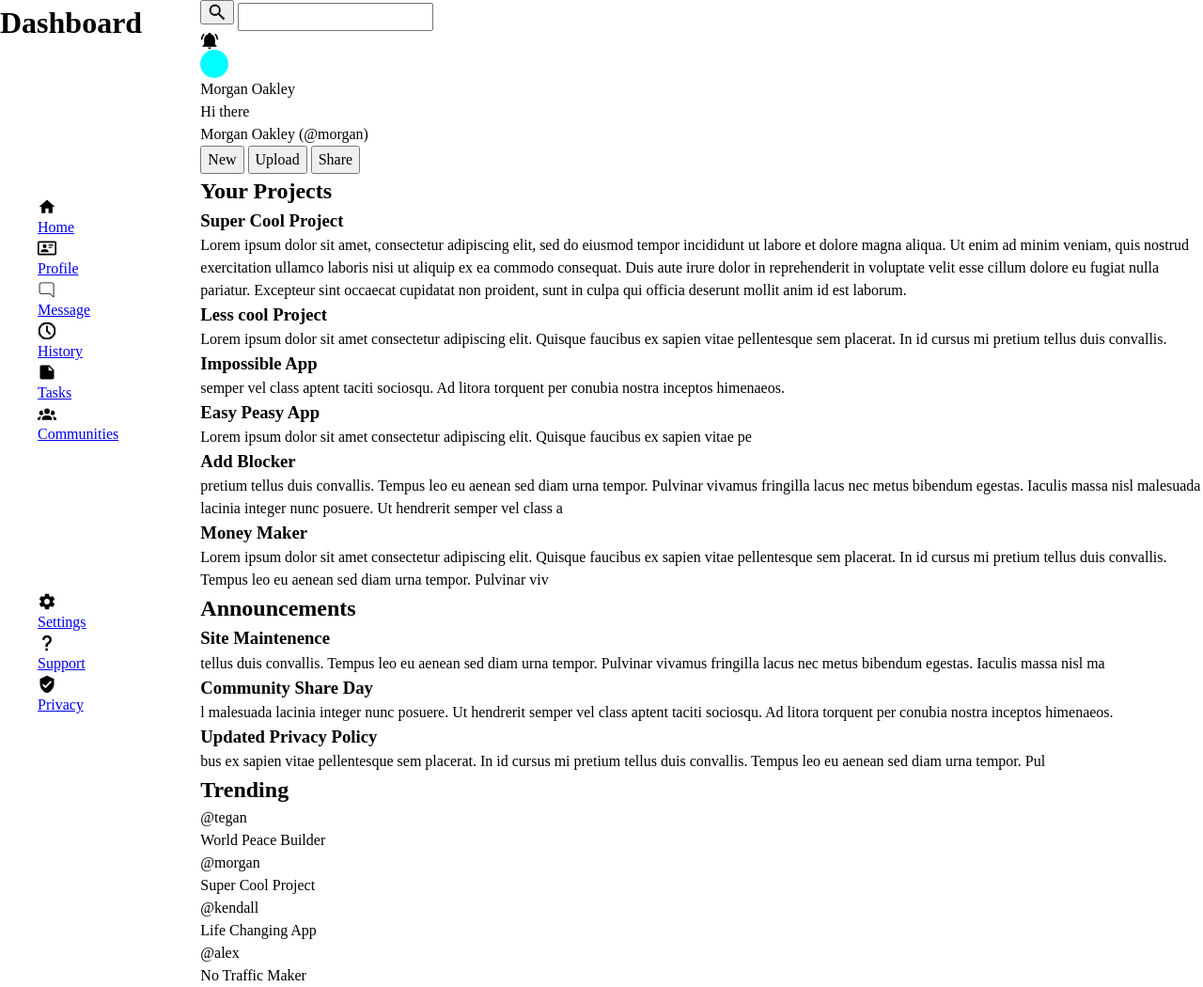
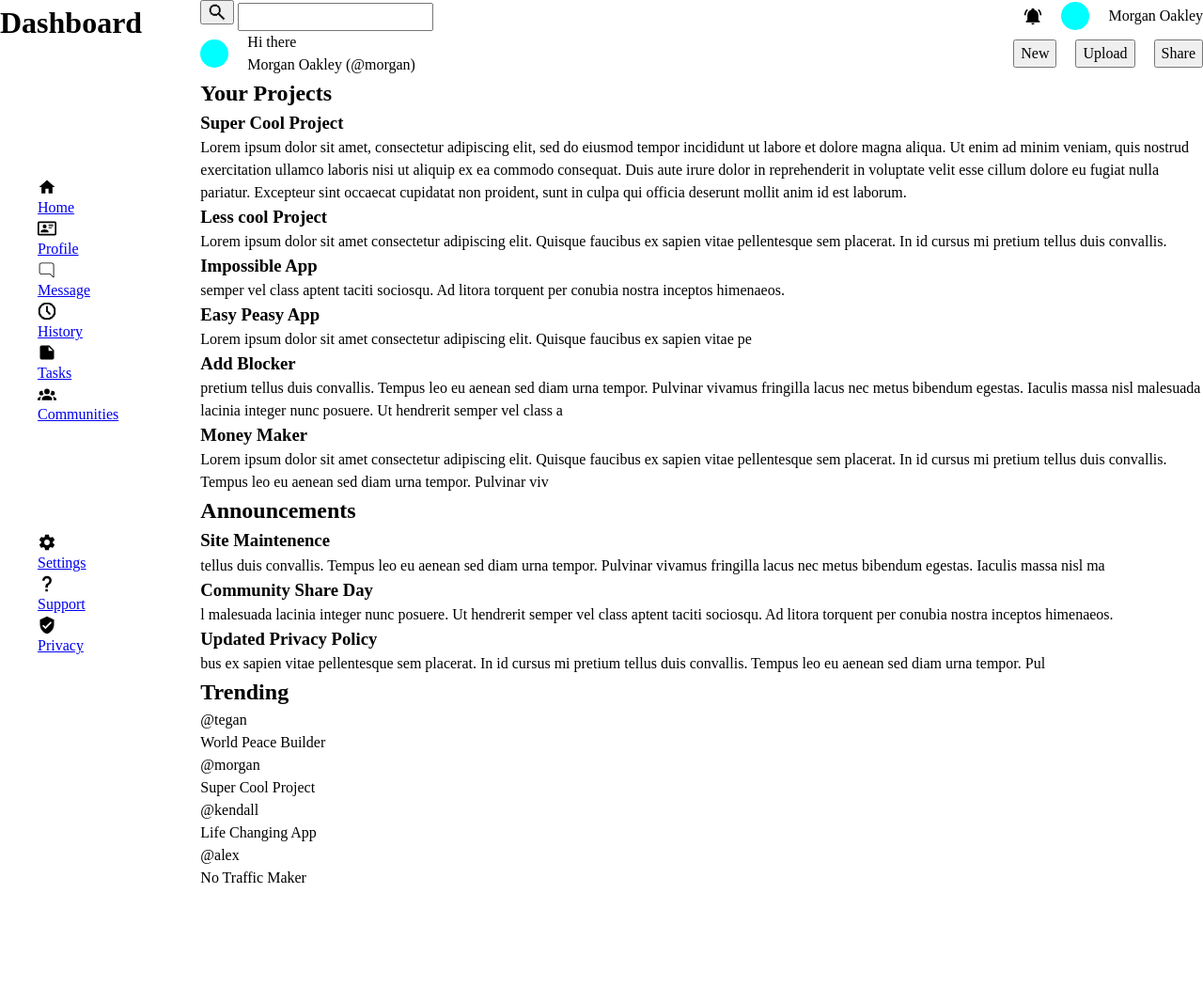
Before and after one commit to codingbyday3/admin-dashboard, a website: page index.html in a window 1280 px wide. Shown: the whole page at 94% size. After the commit the page ends 946 px from the top, so only its background shows below. Drawn offline with Linux system fonts and the light colour scheme.

Commit message:
Style: search bar and dashboard bar

```diff
--- a/index.html
+++ b/index.html
@@ -82,6 +82,7 @@
       </ul>
     </div>
     <div class="search-bar">
+      <div>
         <button class="submit">
           <svg class="icon" xmlns="http://www.w3.org/2000/svg" viewBox="0 0 22 22">
             <title>search</title>
@@ -89,6 +90,8 @@
           </svg>
         </button>
         <input type="text">
+      </div>
+      <div>
         <svg class="icon" xmlns="http://www.w3.org/2000/svg" viewBox="0 0 24 24">
           <title>bell-ring</title>
           <path d="M21,19V20H3V19L5,17V11C5,7.9 7.03,5.17 10,4.29C10,4.19 10,4.1 10,4A2,2 0 0,1 12,2A2,2 0 0,1 14,4C14,4.1 14,4.19 14,4.29C16.97,5.17 19,7.9 19,11V17L21,19M14,21A2,2 0 0,1 12,23A2,2 0 0,1 10,21M19.75,3.19L18.33,4.61C20.04,6.3 21,8.6 21,11H23C23,8.07 21.84,5.25 19.75,3.19M1,11H3C3,8.6 3.96,6.3 5.67,4.61L4.25,3.19C2.16,5.25 1,8.07 1,11Z" />
@@ -98,11 +101,16 @@
         </div>
         <p>Morgan Oakley</p>
       </div>
+    </div>
     <div class="dashboard-header">
-      <div></div>
+      <div>
+        <div class="profile-pic">
+
+        </div>
         <div>
           <p>Hi there</p>
           <p>Morgan Oakley (@morgan)</p>
+        </div>
       </div>
       <div>
         <button>New</button>
--- a/style.css
+++ b/style.css
@@ -93,3 +93,27 @@ ul{
   background-color: aqua;
   border-radius: 30px;
 }
+
+.search-bar{
+  display: flex;
+  justify-content: space-between;
+  align-items: center;
+}
+
+.search-bar div:last-child{
+  display: flex;
+  gap: 20px;
+  align-items: center;
+}
+
+.dashboard-header{
+  display: flex;
+  align-items: center;
+  justify-content: space-between;
+}
+
+.dashboard-header > div{
+  display: flex;
+  align-items: center;
+  gap: 20px;
+}
```
Lines whose indentation alone changed are shown as unchanged.
